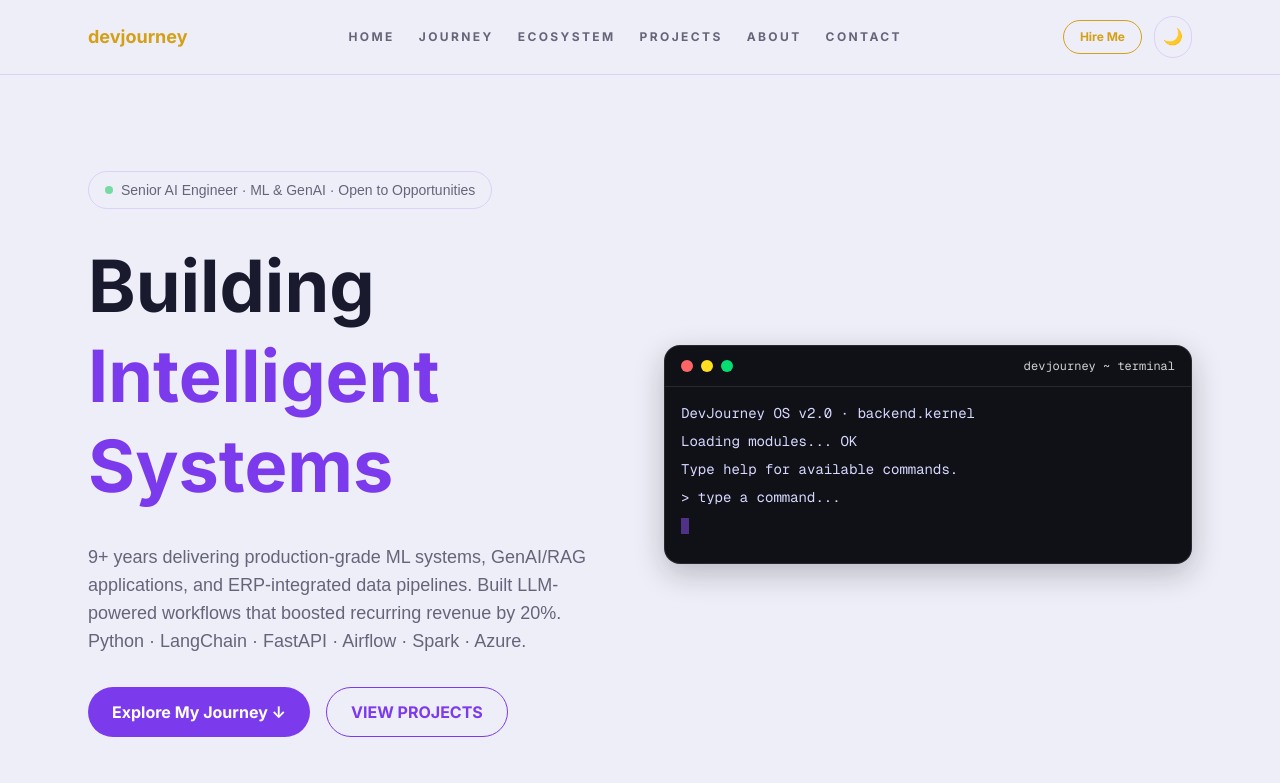
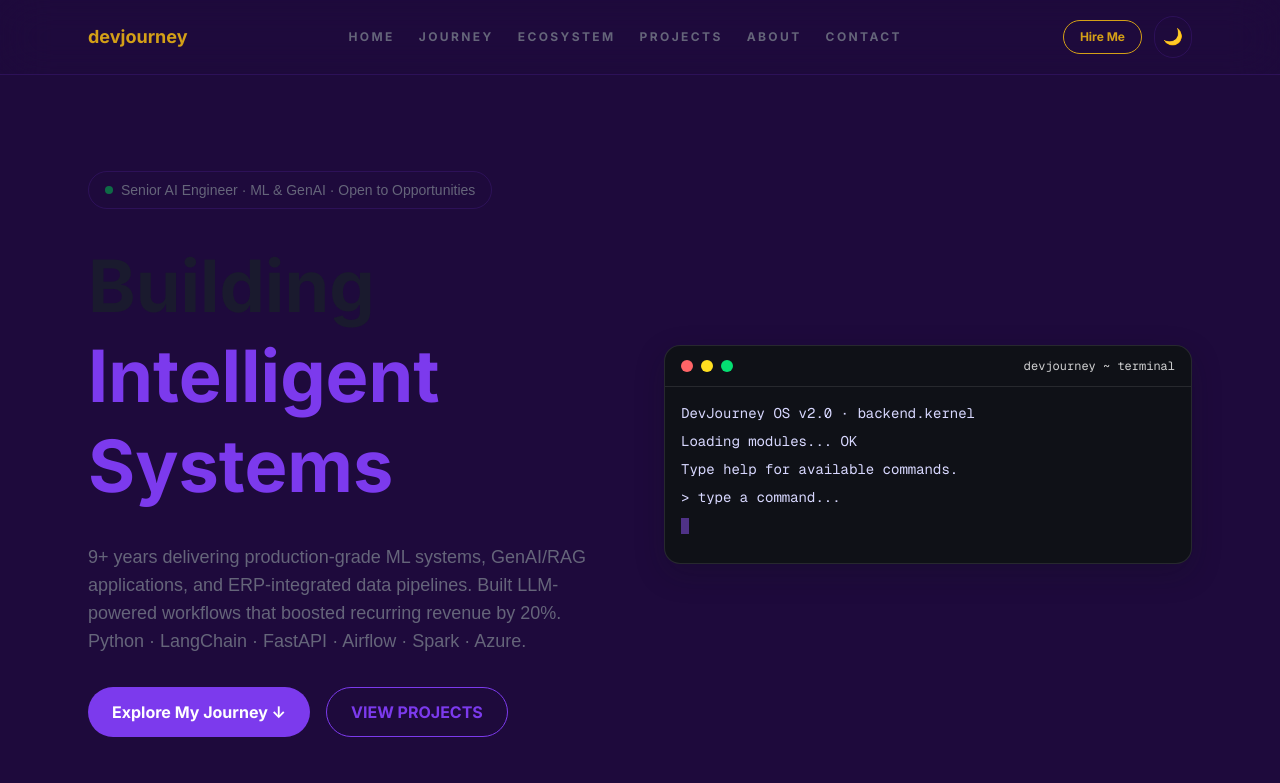
Before and after one commit to DanyalKh/DanyalKh.github.io, a Next.js app: page / in a window 1280 px wide. Shown: the top 783 px of the page. Built offline with nearby package versions, Linux system fonts and the light colour scheme; a web font is replaced by a local one.

Commit message:
Change background color in globals.css

```diff
--- a/app/globals.css
+++ b/app/globals.css
@@ -1,7 +1,7 @@
 @import "tailwindcss";
 
 :root {
-  --background: #eeeef8;
+  --background: #1e0a3c;
   --foreground: #1a1a2e;
   --primary: #7c3aed;
   --secondary: #d4a017;
```
